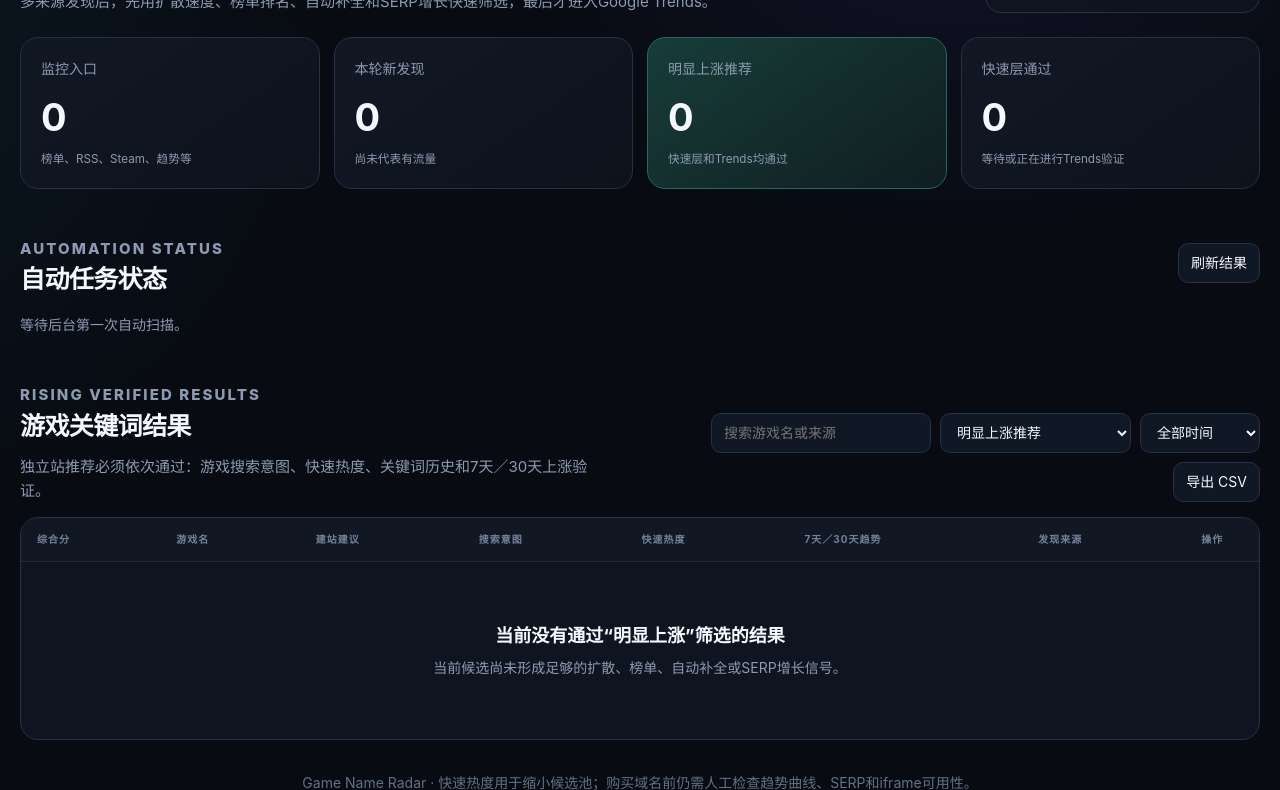
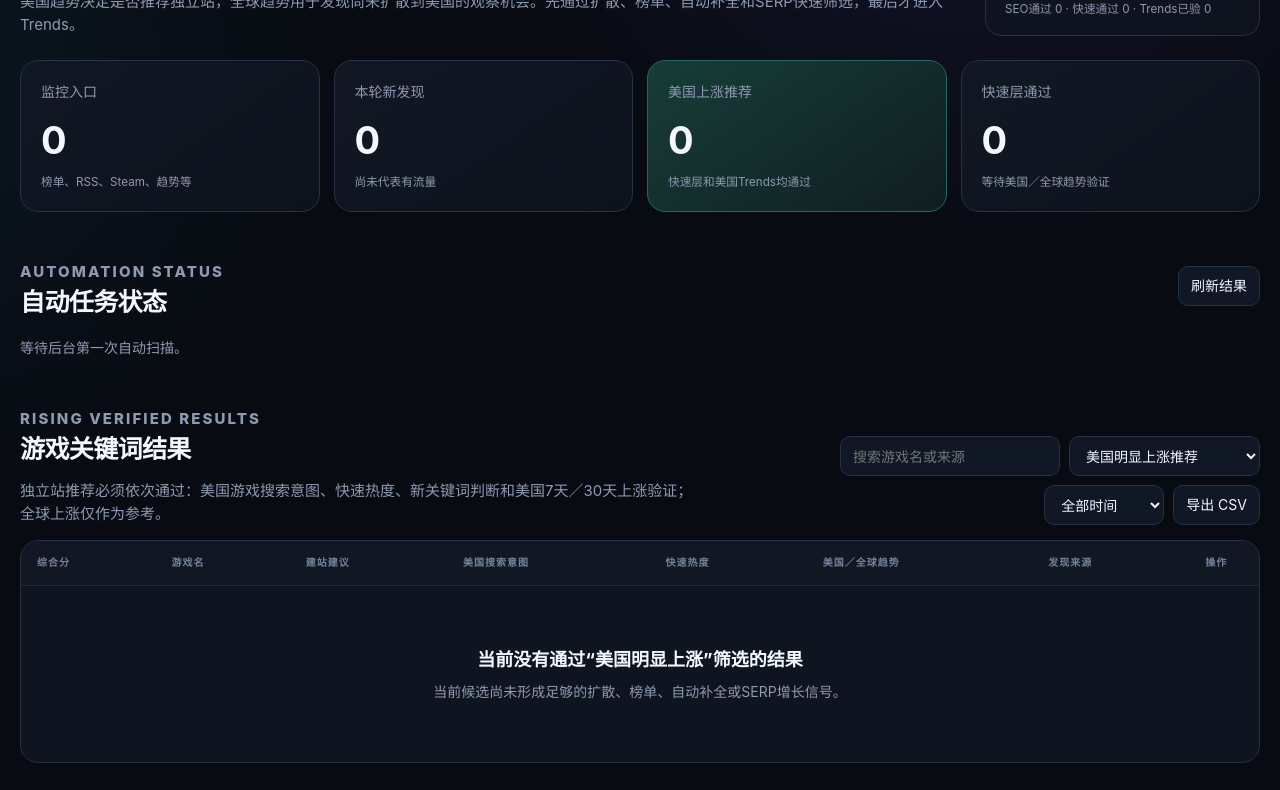
Before and after one commit to cksmct/GameRadar, a website: page index.html in a window 1280 px wide. Shown: the part 146-936 px from the top of the page. Drawn offline with Linux system fonts and the light colour scheme; no server answers.

Commit message:
ui: label US-primary worldwide-reference market

```diff
--- a/index.html
+++ b/index.html
@@ -3,7 +3,7 @@
 <head>
   <meta charset="utf-8" />
   <meta name="viewport" content="width=device-width,initial-scale=1" />
-  <meta name="description" content="自动发现近7天或30天明显上涨的新游戏名，并验证搜索意图、扩散速度、搜索生态和趋势持续性。" />
+  <meta name="description" content="自动发现美国近7天或30天明显上涨的新游戏名，并使用全球趋势作为参考。" />
   <meta name="theme-color" content="#080b12" />
   <title>Game Name Radar · 上涨游戏词</title>
   <link rel="stylesheet" href="/styles.css" />
@@ -12,9 +12,9 @@
   <main class="page">
     <header class="hero">
       <div>
-        <p class="eyebrow"><span class="live-dot"></span> RISING GAME KEYWORD RADAR</p>
+        <p class="eyebrow"><span class="live-dot"></span> US-PRIMARY · WORLDWIDE REFERENCE</p>
         <h1>近7天／30天明显上涨的游戏词</h1>
-        <p class="subtitle">多来源发现后，先用扩散速度、榜单排名、自动补全和SERP增长快速筛选，最后才进入Google Trends。</p>
+        <p class="subtitle">美国趋势决定是否推荐独立站，全球趋势用于发现尚未扩散到美国的观察机会。先通过扩散、榜单、自动补全和SERP快速筛选，最后才进入Trends。</p>
       </div>
       <div class="update-box">
         <span>最近自动扫描</span>
@@ -26,8 +26,8 @@
     <section class="stats" aria-label="筛选统计">
       <article><span>监控入口</span><strong id="sourceCount">0</strong><small>榜单、RSS、Steam、趋势等</small></article>
       <article><span>本轮新发现</span><strong id="newCount">0</strong><small>尚未代表有流量</small></article>
-      <article class="accent"><span>明显上涨推荐</span><strong id="independentCount">0</strong><small>快速层和Trends均通过</small></article>
-      <article><span>快速层通过</span><strong id="pendingCount">0</strong><small>等待或正在进行Trends验证</small></article>
+      <article class="accent"><span>美国上涨推荐</span><strong id="independentCount">0</strong><small>快速层和美国Trends均通过</small></article>
+      <article><span>快速层通过</span><strong id="pendingCount">0</strong><small>等待美国／全球趋势验证</small></article>
     </section>
 
     <section class="source-health">
@@ -43,17 +43,17 @@
         <div>
           <p class="eyebrow">RISING VERIFIED RESULTS</p>
           <h2>游戏关键词结果</h2>
-          <p>独立站推荐必须依次通过：游戏搜索意图、快速热度、关键词历史和7天／30天上涨验证。</p>
+          <p>独立站推荐必须依次通过：美国游戏搜索意图、快速热度、新关键词判断和美国7天／30天上涨验证；全球上涨仅作为参考。</p>
         </div>
         <div class="filters">
           <input id="searchInput" type="search" placeholder="搜索游戏名或来源" />
           <select id="recommendationFilter">
-            <option value="recommended">明显上涨推荐</option>
+            <option value="recommended">美国明显上涨推荐</option>
             <option value="fast-pass">快速层通过</option>
             <option value="trend-pending">等待Trends验证</option>
-            <option value="independent">明显上涨·适合独立站</option>
+            <option value="independent">美国上涨·适合独立站</option>
             <option value="page">稳定需求·仅适合站内页</option>
-            <option value="watch">快速或趋势较弱</option>
+            <option value="watch">全球上涨或继续观察</option>
             <option value="reject">不建议做</option>
             <option value="pending">全部等待验证</option>
             <option value="all">全部</option>
@@ -71,18 +71,18 @@
       <div class="table-card">
         <div class="table-scroll">
           <table>
-            <thead><tr><th>综合分</th><th>游戏名</th><th>建站建议</th><th>搜索意图</th><th>快速热度</th><th>7天／30天趋势</th><th>发现来源</th><th>操作</th></tr></thead>
+            <thead><tr><th>综合分</th><th>游戏名</th><th>建站建议</th><th>美国搜索意图</th><th>快速热度</th><th>美国／全球趋势</th><th>发现来源</th><th>操作</th></tr></thead>
             <tbody id="resultBody"></tbody>
           </table>
         </div>
         <div id="emptyState" class="empty" hidden>
-          <strong>当前没有通过“明显上涨”筛选的结果</strong>
-          <span id="emptyDetail">后台会先完成快速验证，再把少量高质量候选送入Google Trends。</span>
+          <strong>当前没有通过“美国明显上涨”筛选的结果</strong>
+          <span id="emptyDetail">后台会先完成快速验证，再把少量高质量候选送入美国和全球Google Trends。</span>
         </div>
       </div>
     </section>
 
-    <footer>Game Name Radar · 快速热度用于缩小候选池；购买域名前仍需人工检查趋势曲线、SERP和iframe可用性。</footer>
+    <footer>Game Name Radar · 美国优先、全球参考；购买域名前仍需人工检查趋势曲线、SERP和iframe可用性。</footer>
   </main>
   <div id="toast" class="toast" role="status"></div>
   <script type="module" src="/app.js"></script>
```
